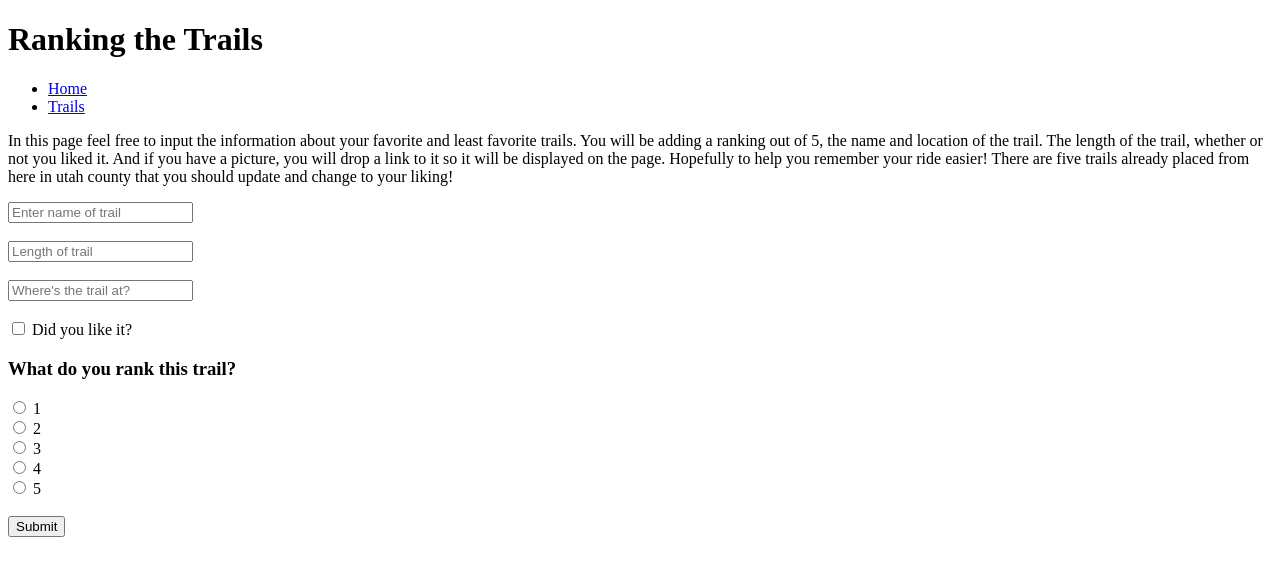
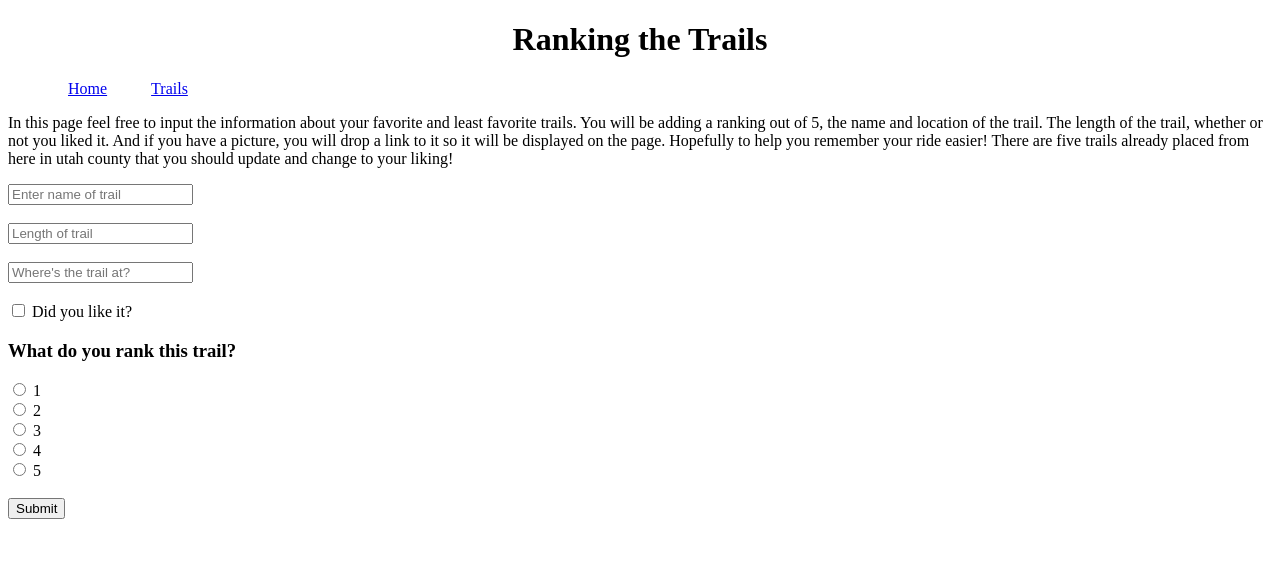
Before and after one commit to wilkigab001/devmountainCapstone, a website: page client/trails.html in a window 1280 px wide. Drawn offline with Linux system fonts and the light colour scheme.

Commit message:
Added controller and linked to server.js

```diff
--- a/client/index.css
+++ b/client/index.css
@@ -0,0 +1,9 @@
+header {
+    text-align: center;
+}
+
+nav li {
+    display: inline;
+    padding: 20px;
+    text-align: center;
+}
--- a/client/trails.html
+++ b/client/trails.html
@@ -14,10 +14,10 @@
     <nav>
         <ul>
             <li>
-                <a href="#">Home</a>
+                <a href="index.html">Home</a>
             </li>
             <li>
-                <a href="#">Trails</a>
+                <a href="trails.html">Trails</a>
             </li>
         </ul>
     </nav>
--- a/server/controller.js
+++ b/server/controller.js
@@ -0,0 +1 @@
+let trails = require('./db,json')
--- a/server/server.js
+++ b/server/server.js
@@ -11,6 +11,8 @@ const port = process.env.PORT || 4000
 app.use(express.json())
 app.use(cors())
 
+const controller = require('./controller');
+
 
 app.listen(port, () => {
     console.log('listening on port ' + port)
```
